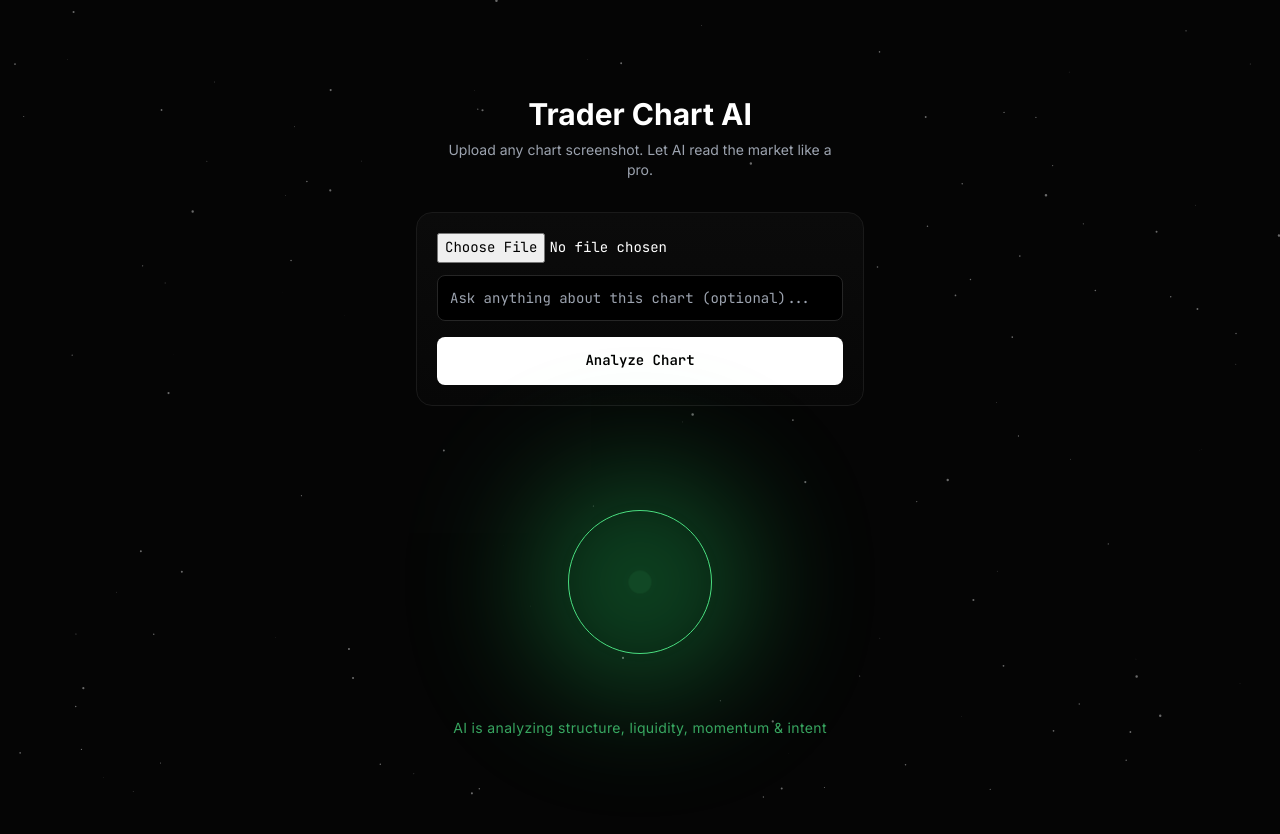
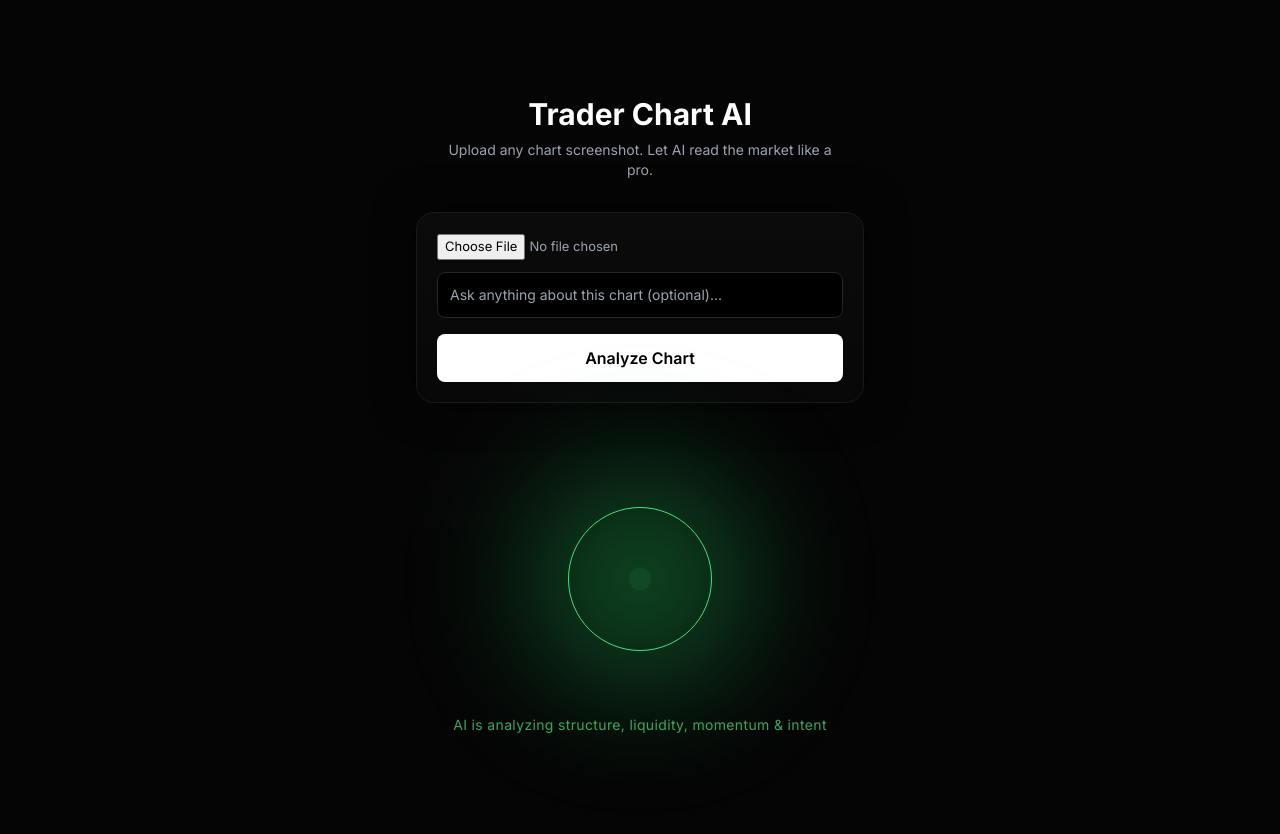
Before and after one commit to yuvraj448-debug/trader-chart-ai, a Next.js app: page / in a window 1280 px wide. Shown: the top 834 px of the page. Built offline with nearby package versions, Linux system fonts and the light colour scheme.

Commit message:
Update globals.css

```diff
--- a/app/globals.css
+++ b/app/globals.css
@@ -2,6 +2,9 @@
 @tailwind components;
 @tailwind utilities;
 
+/* ======================
+   THEME VARIABLES
+====================== */
 :root {
   --bg: #050505;
   --card: #0b0b0b;
@@ -10,6 +13,10 @@
   --muted: #9ca3af;
 }
 
+/* ======================
+   GLOBAL BODY
+====================== */
+html,
 body {
   background: var(--bg);
   color: var(--text);
@@ -17,13 +24,74 @@ body {
   overflow-x: hidden;
 }
 
+/* ======================
+   ANALYSIS CARD
+====================== */
 .analysis-box {
   background: linear-gradient(180deg, #0b0b0b, #070707);
   border: 1px solid var(--border);
-  border-radius: 16px;
+  border-radius: 18px;
   padding: 20px;
-  font-family: var(--font-mono), monospace;
+  backdrop-filter: blur(12px);
+  box-shadow: 0 0 40px rgba(0, 0, 0, 0.6);
+}
+
+/* ======================
+   INPUTS
+====================== */
+input[type='file'] {
+  font-size: 13px;
+  color: var(--muted);
+}
+
+input[type='text'] {
+  font-family: var(--font-inter);
+}
+
+/* ======================
+   RESULT TEXT (FIXED)
+====================== */
+.ai-result {
+  margin-top: 16px;
+  font-family: var(--font-inter);
   font-size: 14px;
-  line-height: 1.7;
+  line-height: 1.75;
+  color: #e5e7eb;
+  animation: fadeIn 0.4s ease forwards;
   white-space: pre-wrap;
 }
+
+/* ======================
+   TYPING CARET
+====================== */
+.typing-caret::after {
+  content: '▍';
+  margin-left: 2px;
+  animation: blink 1s infinite;
+}
+
+@keyframes blink {
+  0%,
+  50%,
+  100% {
+    opacity: 1;
+  }
+  25%,
+  75% {
+    opacity: 0;
+  }
+}
+
+/* ======================
+   FADE IN
+====================== */
+@keyframes fadeIn {
+  from {
+    opacity: 0;
+    transform: translateY(4px);
+  }
+  to {
+    opacity: 1;
+    transform: translateY(0);
+  }
+}
```
